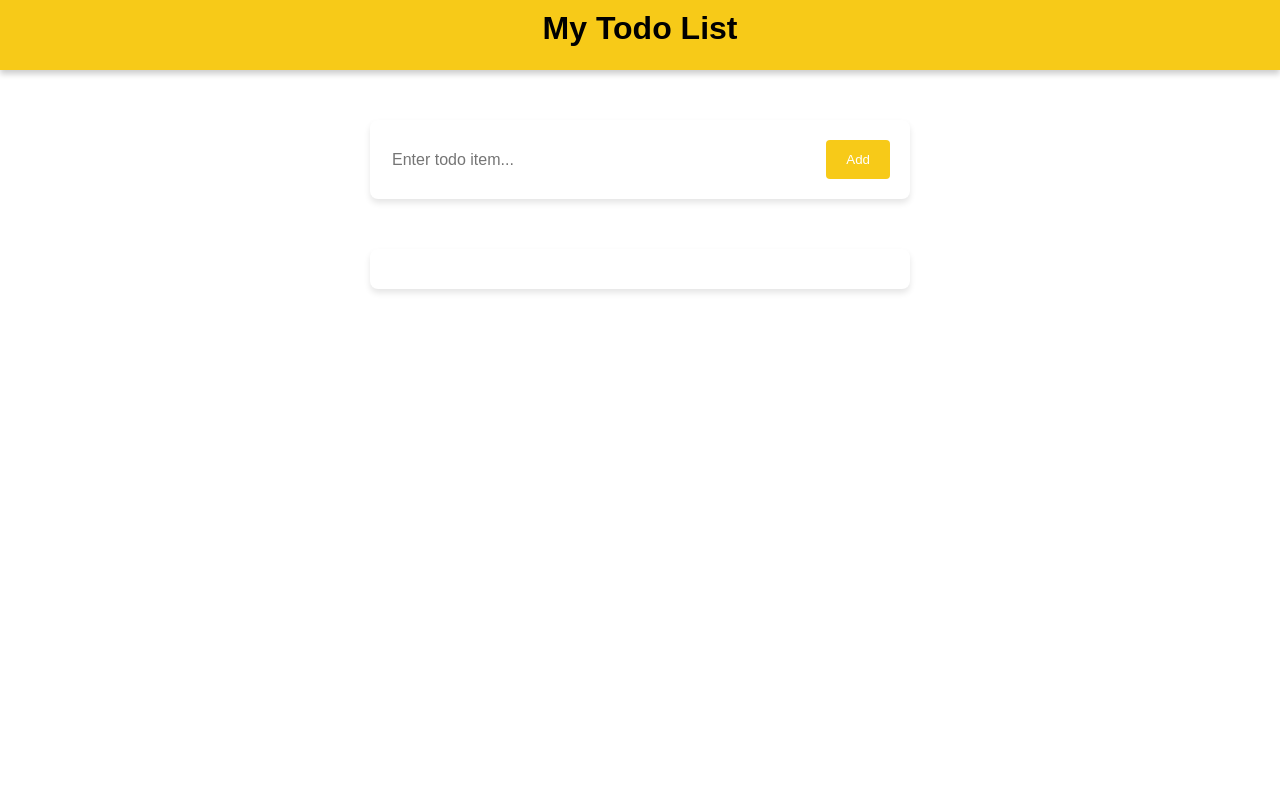
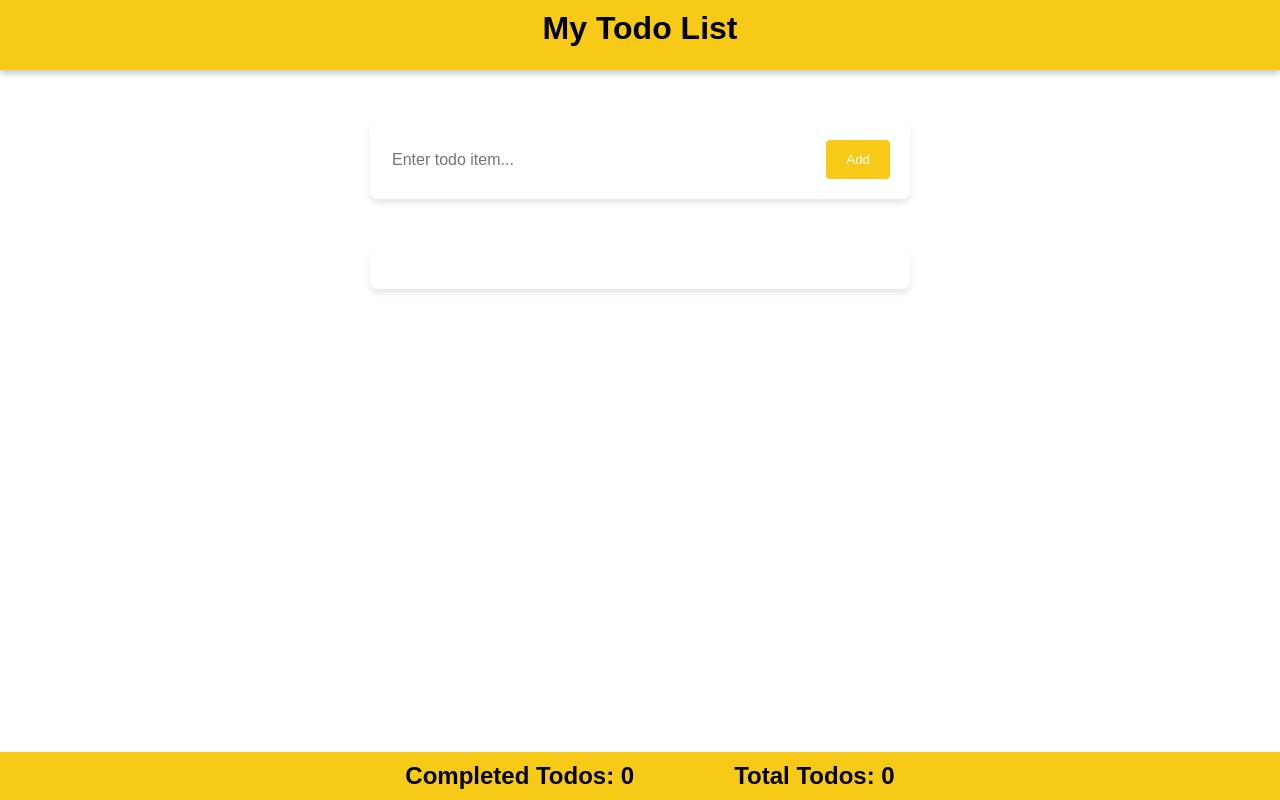
Before and after one commit to bsquidwrd/react-todoapp, a React (Vite) app: page / in a window 1280 px wide. Built offline with nearby package versions, Linux system fonts and the light colour scheme.

Commit message:
React For Beginners 44

```diff
--- /dev/null
+++ b/src/components/Footer.jsx
@@ -0,0 +1,10 @@
+import styles from "./footer.module.css";
+
+export default function Footer({ completedTodos, totalTodos }) {
+  return (
+    <div className={styles.footer}>
+      <span className={styles.item}>Completed Todos: {completedTodos}</span>
+      <span className={styles.item}>Total Todos: {totalTodos}</span>
+    </div>
+  );
+}
--- a/src/components/Todo.jsx
+++ b/src/components/Todo.jsx
@@ -1,14 +1,18 @@
 import { useState } from "react";
 import Form from "./Form";
 import TodoList from "./TodoList";
+import Footer from "./Footer";
 
 export default function Todo() {
   const [todos, setTodos] = useState([]);
+  const completedTodos = todos.filter((item) => item.done).length;
+  const totalTodos = todos.length;
 
   return (
     <div>
       <Form todos={todos} setTodos={setTodos} />
       <TodoList todos={todos} setTodos={setTodos} />
+      <Footer completedTodos={completedTodos} totalTodos={totalTodos} />
     </div>
   );
 }
--- a/src/components/TodoItem.jsx
+++ b/src/components/TodoItem.jsx
@@ -5,7 +5,7 @@
     setTodos(todos.filter((todo) => todo !== item));
   }
 
-  function handleClick(event, name) {
+  function handleClick(name) {
     setTodos(
       todos.map((todo) =>
         todo.name === name ? { ...todo, done: !todo.done } : todo
--- /dev/null
+++ b/src/components/footer.module.css
@@ -0,0 +1,14 @@
+.footer {
+  position: fixed;
+  bottom: 0;
+  font-size: 1.5em;
+  font-weight: bold;
+  text-align: center;
+  width: 100%;
+  background-color: #f7ca18;
+  padding: 10px;
+}
+
+.item {
+  margin: 50px;
+}
```
